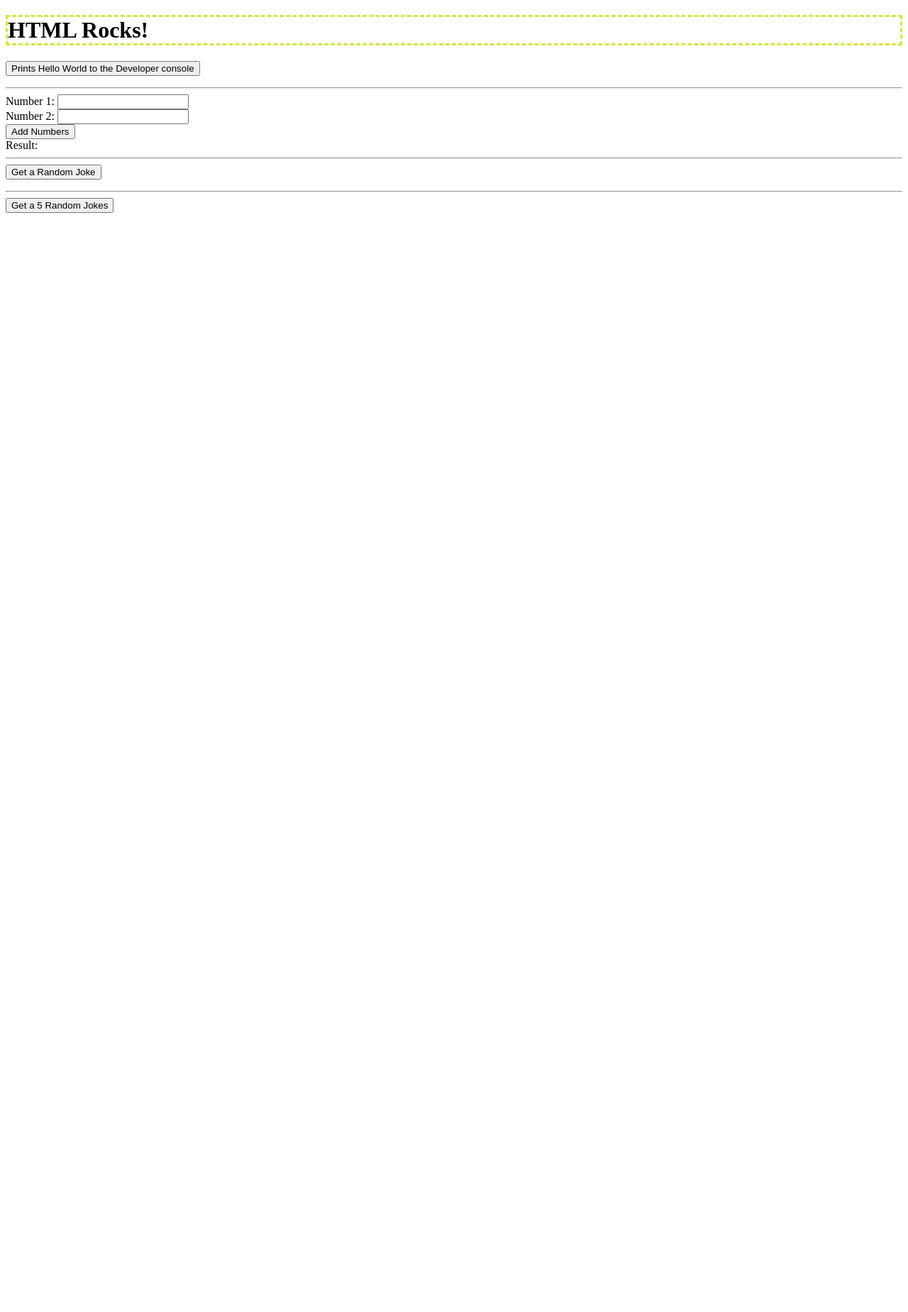
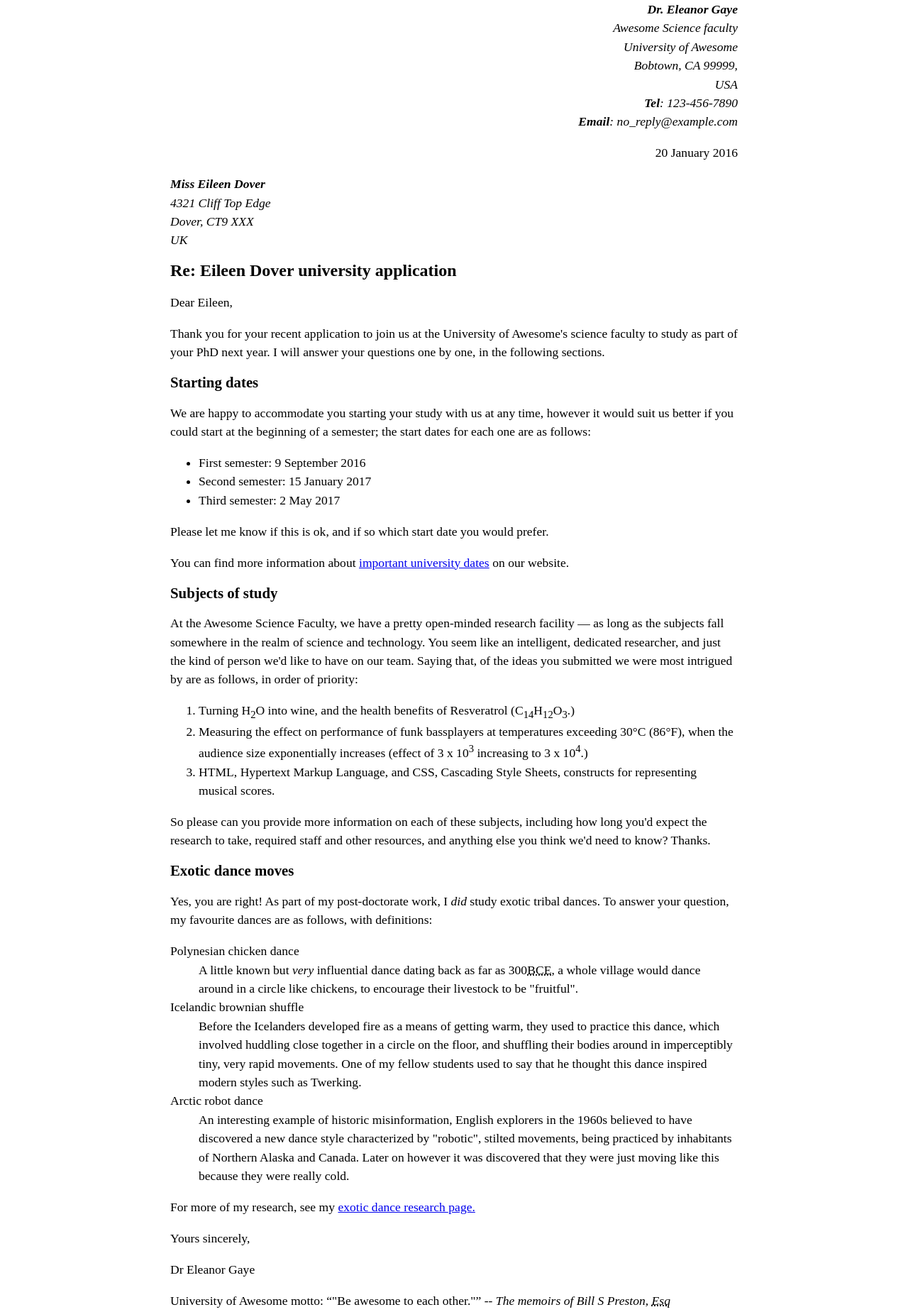
Before and after one commit to Tyler-Fernandez/M3.2Lab, a website: page index.html in a window 1280 px wide. Shown: the whole page at 71% size. Before the commit the page ends 800 px from the top, so only its background shows below. Drawn offline with Linux system fonts and the light colour scheme.

Commit message:
Lab Complete

```diff
--- a/css/style.css
+++ b/css/style.css
@@ -1,29 +1,24 @@
-h1{
-  border-color: #d3e644;
-  border-style: dashed;
+body {
+  max-width: 800px;
+  margin: 0 auto;
 }
 
-table {
-  border-collapse: collapse;
-  width: 100%;
-  margin-bottom: 20px;
+.sender-column {
+  text-align: right;
 }
 
-th, td {
-  padding: 12px 15px;
-  text-align: left;
-  border-bottom: 1px solid #ddd;
+h1 {
+  font-size: 1.5em;
 }
 
-th {
-  background-color: #f2f2f2;
-  font-weight: bold;
+h2 {
+  font-size: 1.3em;
 }
 
-tbody tr:nth-child(even) {
-  background-color: #f9f9f9;
+p,ul,ol,dl,address {
+  font-size: 1.1em;
 }
 
-tbody tr:hover {
-  background-color: #e9e9e9;
+p, li, dd, dt, address {
+  line-height: 1.5;
 }
--- a/index.html
+++ b/index.html
@@ -1,108 +1,84 @@
-<!doctype html>
-<html>
-
+<!DOCTYPE html>
+<html lang="en-US">
 <head>
   <meta charset="utf-8">
-  <title>Hello World!</title>
-  <meta name="description" content="">
-  <meta name="viewport" content="width=device-width, initial-scale=1">
+  <meta name="author" content="Dr. Eleanor Gaye">
+  <title>PhD Student Application</title>
   <link rel="stylesheet" href="css/style.css">
-  <link rel="shortcut icon" href="img/favicon.ico">
 </head>
 
 <body>
-  <h1>HTML Rocks!</h1>
-  <p>
-    <button  onclick="helloWorld()">Prints Hello World to the Developer console</button>
-  </p>
-  <hr>
-  <form id="addForm">
-    <label for="num1">Number 1:</label>
-    <input type="number" id="num1" name="num1" required>
-    <br>
-    <label for="num2">Number 2:</label>
-    <input type="number" id="num2" name="num2" required>
-    <br>
-    <button type="submit">Add Numbers</button>
-  </form>
+<address class="sender-column">
+<strong>Dr. Eleanor Gaye</strong><br>
+Awesome Science faculty<br>
+University of Awesome<br>
+Bobtown, CA 99999,<br>
+USA<br>
+<strong>Tel</strong>: 123-456-7890<br>
+<strong>Email</strong>: no_reply@example.com
+</address>
 
-  <label id="result">Result:</label>
+<p class="sender-column"><time datetime="2016-01-20">20 January 2016</time></p>
 
-  <hr>
+<address>
+<strong>Miss Eileen Dover</strong><br>
+4321 Cliff Top Edge<br>
+Dover, CT9 XXX<br>
+UK
+</address>
 
-  <button id="jokeButton">Get a Random Joke</button>
-  <p id="joke"></p>
+<h1>Re: Eileen Dover university application</h1>
 
-  <hr>
-  <button id="jokeButtonTable">Get a  5 Random Jokes</button>
-  <table id="jokeTable"></table>
+<p>Dear Eileen,</p>
 
-  <script type="module" script="js/main.js">
-    import {helloWorld, add, fetchRandomJoke, fetch5RandomJokes} from './js/main.js';
+<p>Thank you for your recent application to join us at the University of Awesome's science faculty to study as part of your PhD next year. I will answer your questions one by one, in the following sections.</p>
 
-    // This shows how to assign a function to the window object
-    // so that it can be called from the browser console
-    window.helloWorld = helloWorld;
+<h2>Starting dates</h2>
 
-    // This shows how to add an event listener to a button in the HTML
-    // and call a function when the button is clicked
-    const form = document.getElementById('addForm');
-    form.addEventListener('submit', function(e) {
-      e.preventDefault();
-      const num1 = parseFloat(document.getElementById('num1').value);
-      const num2 = parseFloat(document.getElementById('num2').value);
-      try{
-        const result = add(num1, num2);
-        document.getElementById('result').textContent = `Result: ${result}`;
-      }catch(e){
-        console.error(e);
-        document.getElementById('result').textContent = `Error: ${e.message}`;
-      }
+<p>We are happy to accommodate you starting your study with us at any time, however it would suit us better if you could start at the beginning of a semester; the start dates for each one are as follows:</p>
 
-    });
+<ul>
+  <li>First semester: <time datetime="2016-09-09"> 9 September 2016</time></li>
+  <li>Second semester: <time datetime="2017-01-15">15 January 2017</time></li>
+  <li>Third semester: <time datetime="2017-05-02">2 May 2017</time></li>
+</ul>
 
-    // this shows how to add an event listener to a button in the HTML
-    // that calls a function that fetches a random joke from an API
-    // and displays it on the page
-    const jokebtn = document.getElementById('jokeButton');
-    const jokeresult = document.getElementById('joke');
-    jokebtn.addEventListener('click', async () => {
-      try {
-        jokeresult.textContent = 'Loading...';
-        const joke = await fetchRandomJoke();
-        document.getElementById('joke').textContent = joke;
-      } catch (e) {
-        console.error(e);
-        document.getElementById('joke').textContent = `Error: ${e.message}`;
-      }
-    });
+<p>Please let me know if this is ok, and if so which start date you would prefer.</p>
 
-    // this shows how to add an event listener to a button in the HTML
-    // that calls a function that fetches 5 random jokes from an API
-    // and displays them in a table on the page
-    const jokeTableBtn = document.getElementById('jokeButtonTable');
-    const jokeTable = document.getElementById('jokeTable');
-    jokeTableBtn.addEventListener('click', async () => {
-      try {
-        jokeTable.textContent = 'Loading...';
-        const joke = await fetch5RandomJokes();
-        jokeTable.innerHTML = `
-              <thead>
-              <tr>
-                <th>Joke</th>
-              </tr>
-              </thead>
-              <tbody>
-              ${joke.map(j => `<tr><td>${j}</td></tr>`).join('')}
-              </tbody>
-            `;
-      } catch (e) {
-        console.error(e);
-        document.getElementById('joke').textContent = `Error: ${e.message}`;
-      }
-    });
-  </script>
+<p>You can find more information about <a href="http://www.example.com" title="Important University Dates">important university dates</a> on our website.</p>
 
+
+<h2>Subjects of study</h2>
+
+<p>At the Awesome Science Faculty, we have a pretty open-minded research facility — as long as the subjects fall somewhere in the realm of science and technology. You seem like an intelligent, dedicated researcher, and just the kind of person we'd like to have on our team. Saying that, of the ideas you submitted we were most intrigued by are as follows, in order of priority:</p>
+
+<ol>
+  <li>Turning H<sub>2</sub>O into wine, and the health benefits of Resveratrol (C<sub>14</sub>H<sub>12</sub>O<sub>3</sub>.)</li>
+  <li>Measuring the effect on performance of funk bassplayers at temperatures exceeding 30°C (86°F), when the audience size exponentially increases (effect of 3 x 10<sup>3</sup> increasing to 3 x 10<sup>4</sup>.)</li>
+  <li><abbr>HTML</abbr>, Hypertext Markup Language, and <abbr>CSS</abbr>, Cascading Style Sheets, constructs for representing musical scores.</li>
+</ol>
+
+<p>So please can you provide more information on each of these subjects, including how long you'd expect the research to take, required staff and other resources, and anything else you think we'd need to know? Thanks.</p>
+
+
+<h2>Exotic dance moves</h2>
+
+<p>Yes, you are right! As part of my post-doctorate work, I <em>did</em> study exotic tribal dances. To answer your question, my favourite dances are as follows, with definitions:</p>
+
+<dl>
+  <dt>Polynesian chicken dance</dt>
+  <dd>A little known but <em>very</em> influential dance dating back as far as 300<abbr title="Before Common Era">BCE</abbr>, a whole village would dance around in a circle like chickens, to encourage their livestock to be "fruitful".</dd>
+  <dt>Icelandic brownian shuffle</dt>
+  <dd>Before the Icelanders developed fire as a means of getting warm, they used to practice this dance, which involved huddling close together in a circle on the floor, and shuffling their bodies around in imperceptibly tiny, very rapid movements. One of my fellow students used to say that he thought this dance inspired modern styles such as Twerking.</dd>
+  <dt>Arctic robot dance</dt>
+  <dd>An interesting example of historic misinformation, English explorers in the 1960s believed to have discovered a new dance style characterized by "robotic", stilted movements, being practiced by inhabitants of Northern Alaska and Canada. Later on however it was discovered that they were just moving like this because they were really cold.</dd>
+</dl>
+
+<p>For more of my research, see my <a href="http://www.example.com" aria-label="Dance research">exotic dance research page.</a></p>
+
+<p>Yours sincerely,</p>
+<p>Dr Eleanor Gaye</p>
+
+<p>University of Awesome motto: <q>"Be awesome to each other."</q> -- <cite>The memoirs of Bill S Preston, <abbr title="Esquire">Esq</abbr></cite></p>
 </body>
-
 </html>
```
Also changed, not shown: README.md.
